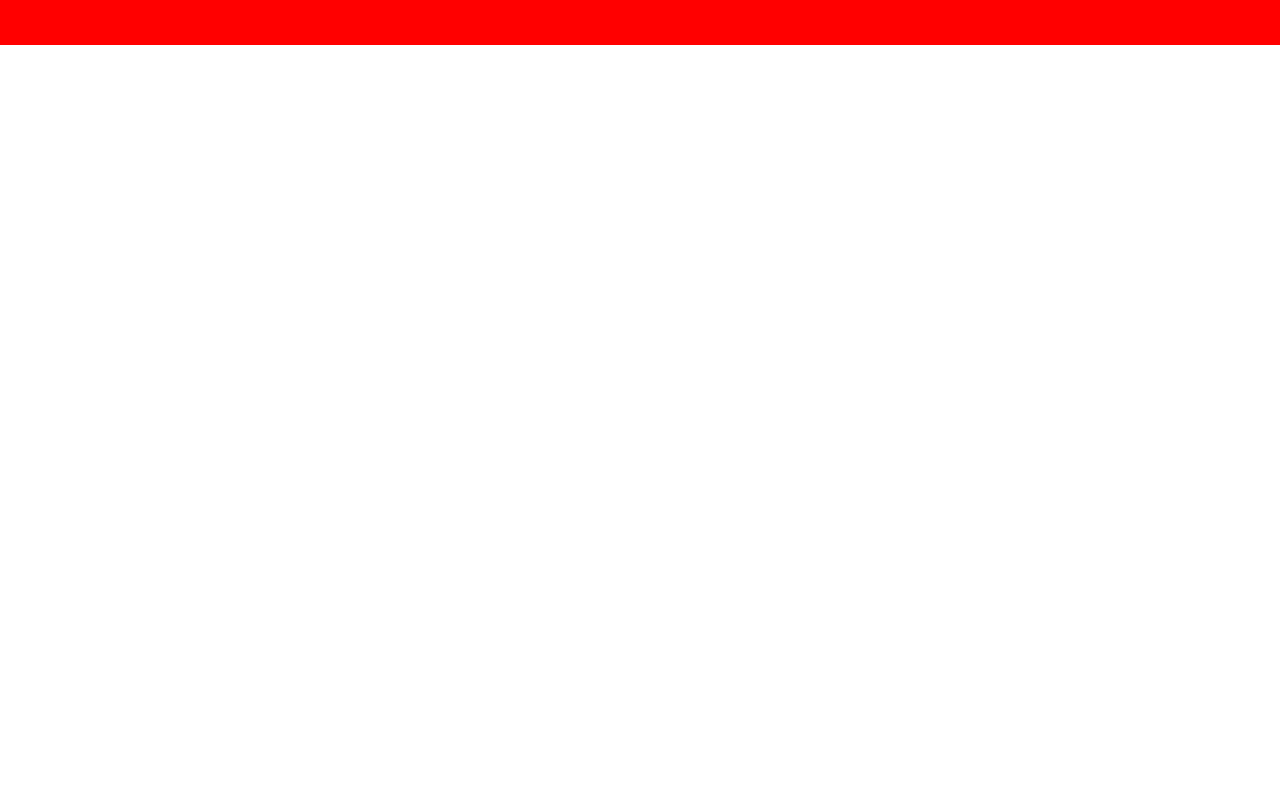
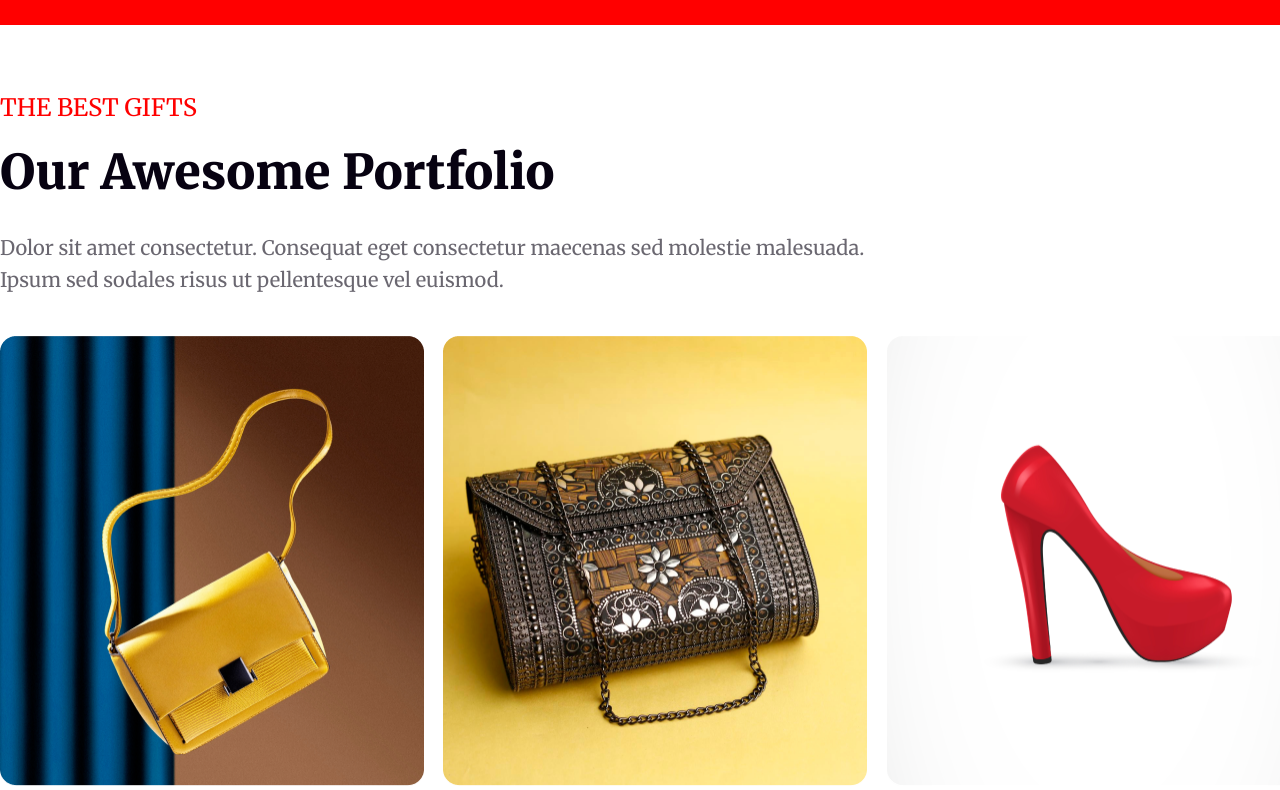
Before and after one commit to Rony7736/new-year-offer-projects, a plain HTML site: page index.html in a window 1280 px wide. Shown: the part 4131-4921 px from the top of the page. Before the commit the page ends 4455 px from the top, so only its background shows below. Drawn offline with Linux system fonts and the light colour scheme.

Commit message:
added portfolio section

```diff
--- a/css/style.css
+++ b/css/style.css
@@ -338,3 +338,49 @@ body{
     position: relative;
     left: 20%;
 }
+
+/* Portfolio Section */
+
+.pofolio-container{
+    width: 1320px;
+    height: 1163px;
+    margin: 50px auto;
+}
+.portfolio-text-content{
+
+}
+.portfolio-text-content h5{
+    color: rgb(255, 0, 0);
+    font-size: 24px;
+    font-weight: 500;
+    line-height: 29px;
+    margin-bottom: 20px;
+}
+.portfolio-text-content h2{
+    color: rgb(7, 2, 17);
+    font-family: Merriweather;
+    font-size: 48px;
+    font-weight: 900;
+    line-height: 60px;
+    margin-bottom: 30px;
+}
+.portfolio-text-content p{
+    color: rgba(7, 2, 17, 0.6);
+    font-size: 20px;
+    font-weight: 400;
+    line-height: 32px;
+    margin-bottom: 40px;
+}
+.portfolio-items{
+    display: grid;
+    grid-template-columns: repeat(3,1fr);
+    gap: 10px;
+}
+.img-item{
+    width: 424px;
+    height: 450px;
+}
+.img-item img{
+    width: 100%;
+    height: 100%;
+}
--- a/index.html
+++ b/index.html
@@ -110,7 +110,7 @@
                     molestie malesuada. Ipsum sed sodales risus ut pellentesque vel euismod. Eleifend nunc purus quam id <br> fermentum amet amet sit consectetur.</p>
             </div>
 
-            ,<div class="holiday-img-section">
+            <div class="holiday-img-section">
                 <div class="solid-color">
 
                 </div>
@@ -124,6 +124,46 @@
 
     </section>
 
+    <!-- Portfolio Section -->
+
+    <section class="pofolio-container">
+
+        <div class="portfolio-text-content">
+            <h5>THE BEST GIFTS</h5>
+            <h2>Our Awesome Portfolio</h2>
+            <p>Dolor sit amet consectetur. Consequat eget consectetur maecenas sed molestie malesuada. <br> Ipsum sed sodales risus ut pellentesque vel euismod. </p>
+        </div>
+
+        <div class="portfolio-items">
+
+            <div class="img-item">
+                <img src="images/Rectangle 3.png" alt="">
+            </div>
+
+            <div class="img-item">
+                <img src="images/Rectangle 4.png" alt="">
+            </div>
+
+            <div class="img-item">
+                <img src="images/Rectangle 5.png" alt="">
+            </div>
+
+            <div class="img-item">
+                <img src="images/Rectangle 6.png" alt="">
+            </div>
+
+            <div class="img-item">
+                <img src="images/Rectangle 7.png" alt="">
+            </div>
+
+            <div class="img-item">
+                <img src="images/Rectangle 8.png" alt="">
+            </div>
+
+        </div>
+
+    </section>
+
    <footer>
 
    </footer>
```
